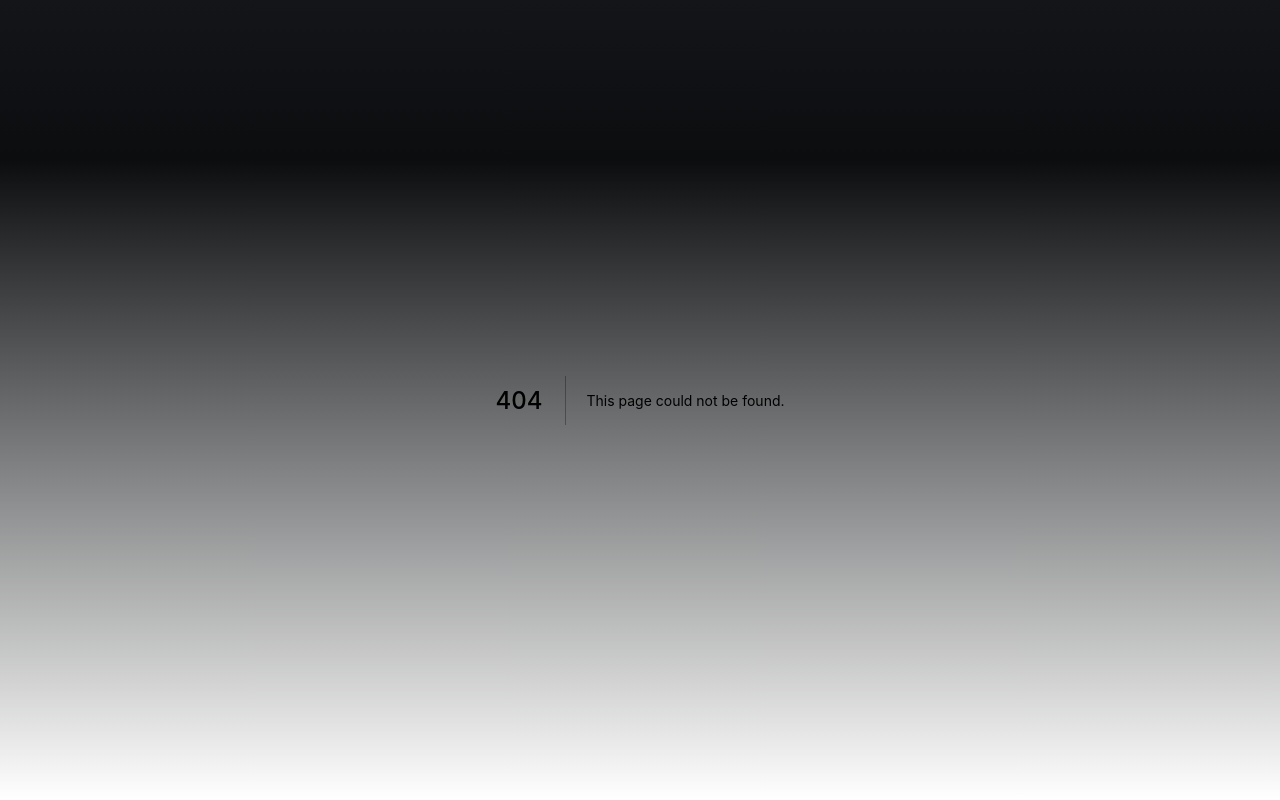
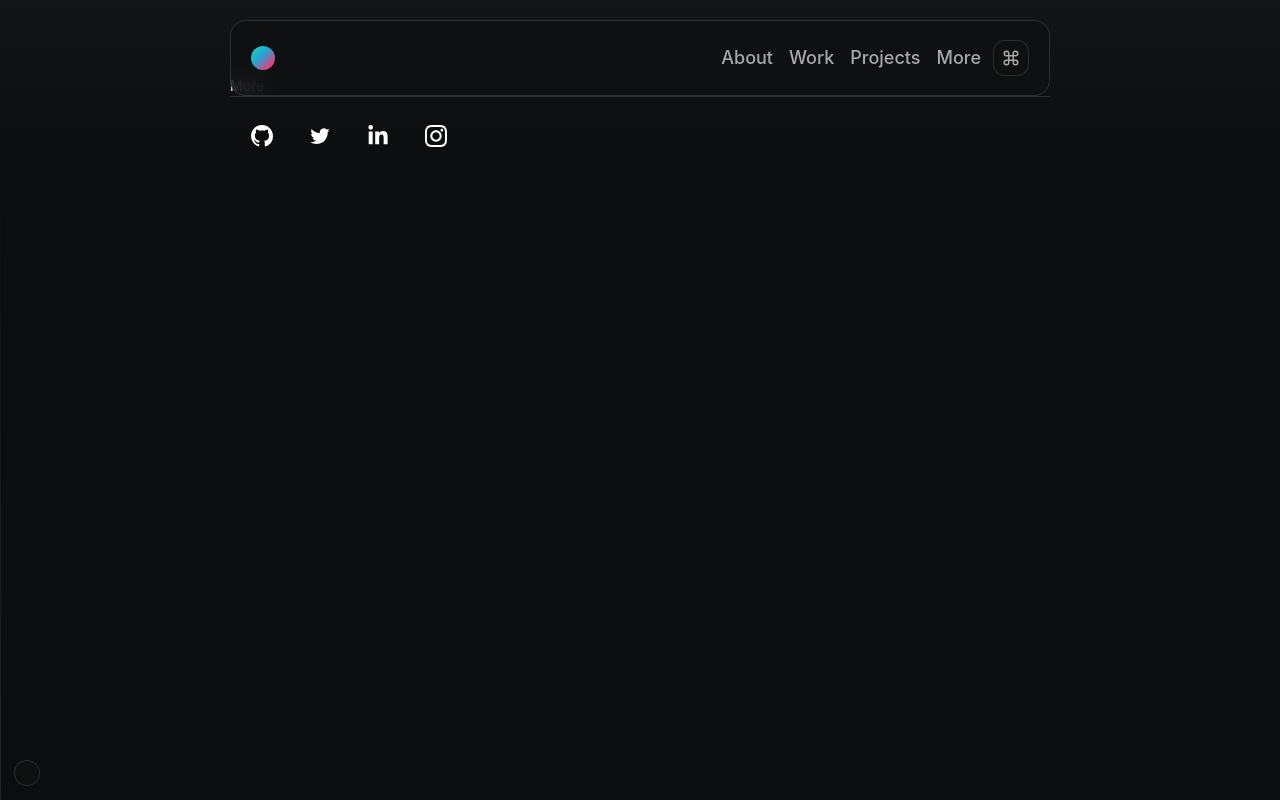
Before and after one commit to adarsh500/adarsh.fyi, a Next.js app: page /more in a window 1280 px wide. Before the commit this address had no page. Built offline with nearby package versions, Linux system fonts and the light colour scheme; no server answers.

Commit message:
feat: refactor layout
Signed-off-by: adarsh50 <adarshsulegai50@gmail.com>

```diff
--- /dev/null
+++ b/components/Layout/Layout.module.scss
@@ -0,0 +1,32 @@
+@import '@styles/mixins.scss';
+
+.container {
+  min-height: 100vh;
+  text-align: left;
+
+  @include mobile {
+    padding: 0rem;
+  }
+
+  @include desktop {
+    width: 820px;
+    margin: 0 auto;
+  }
+}
+
+.nowPlaying {
+  position: fixed;
+  padding: 0px 12px;
+  border-radius: 40px;
+  background-color: #171717;
+  bottom: 1rem;
+  left: 1rem;
+  backdrop-filter: blur(18px) saturate(132%);
+  -webkit-backdrop-filter: blur(18px) saturate(132%);
+  background-color: rgba(17, 17, 17, 0.75);
+  border: 1px solid rgba(255, 255, 255, 0.125);
+
+  @include mobile {
+    // right: 1rem;
+  }
+}
--- /dev/null
+++ b/components/Layout/index.tsx
@@ -0,0 +1,30 @@
+import React from 'react';
+import styles from './Layout.module.scss';
+import Head from 'next/head';
+import Navbar from '@components/Navbar';
+import Footer from '@components/Footer';
+import NowPlaying from '@components/NowPlaying';
+
+type LayoutProps = {
+  children: JSX.Element;
+};
+
+const Layout = (props: LayoutProps) => {
+  return (
+    <div className={styles.container}>
+      <Head>
+        <title>Adarsh Sulegai</title>
+        <meta name="description" content="Adarsh's portfolio" />
+        <link rel="icon" href="/favicon.ico" />
+      </Head>
+      <Navbar />
+      {props?.children}
+      <Footer />
+      <div className={styles.nowPlaying}>
+        <NowPlaying />
+      </div>
+    </div>
+  );
+};
+
+export default Layout;
--- a/components/Navbar/index.tsx
+++ b/components/Navbar/index.tsx
@@ -24,10 +24,9 @@ const Navbar = () => {
         <Link href="/projects">
           <a className={styles.item}>Projects</a>
         </Link>
-        <li className={styles.lastItem}>
-          More
-          {/* <MdExpandMore className={styles.icon} /> */}
-        </li>
+        <Link href="/projects">
+          <a className={styles.item}>More</a>
+        </Link>
         <li className={styles.cmd}>
           <FiCommand />
           {/* &nbsp;K */}
--- a/pages/_app.tsx
+++ b/pages/_app.tsx
@@ -1,3 +1,4 @@
+import Layout from '@components/Layout';
 import { AppProps } from 'next/app';
 import '../styles/globals.scss';
 
@@ -7,7 +8,9 @@ import '../styles/globals.scss';
 function MyApp({ Component, pageProps }: AppProps) {
   return (
     // <main className={inter.className}>
-    <Component {...pageProps} />
+    <Layout>
+      <Component {...pageProps} />
+    </Layout>
     // </main>
   );
 }
--- /dev/null
+++ b/pages/more/index.tsx
@@ -0,0 +1,8 @@
+import React from 'react';
+import styles from './More.module.scss';
+
+const More = () => {
+  return <div>More</div>;
+};
+
+export default More;
--- a/styles/Home.module.scss
+++ b/styles/Home.module.scss
@@ -1,49 +1,4 @@
 @import '@styles/mixins.scss';
-
-.container {
-  min-height: 100vh;
-  text-align: left;
-
-  @include mobile {
-    padding: 0rem;
-  }
-
-  @include desktop {
-    width: 820px;
-    margin: 0 auto;
-  }
-}
-
-.code {
-  background: #fafafa;
-  border-radius: var(--border-radius-large);
-  padding: 0.75rem;
-  font-size: 1.1rem;
-  font-family: Menlo, Monaco, Lucida Console, Liberation Mono, DejaVu Sans Mono,
-    Bitstream Vera Sans Mono, Courier New, monospace;
-}
-
-.logo {
-  height: 1em;
-  margin-left: 0.5rem;
-}
-
-.nowPlaying {
-  position: fixed;
-  padding: 0px 12px;
-  border-radius: 40px;
-  background-color: #171717;
-  bottom: 1rem;
-  left: 1rem;
-  backdrop-filter: blur(18px) saturate(132%);
-  -webkit-backdrop-filter: blur(18px) saturate(132%);
-  background-color: rgba(17, 17, 17, 0.75);
-  border: 1px solid rgba(255, 255, 255, 0.125);
-
-  @include mobile {
-    // right: 1rem;
-  }
-}
 
 .subTitle {
   @include font-size-weight(42, 40, 600);
```
Also changed, not shown: pages/index.tsx (+6 -21 lines), pages/more/More.module.scss (added).
